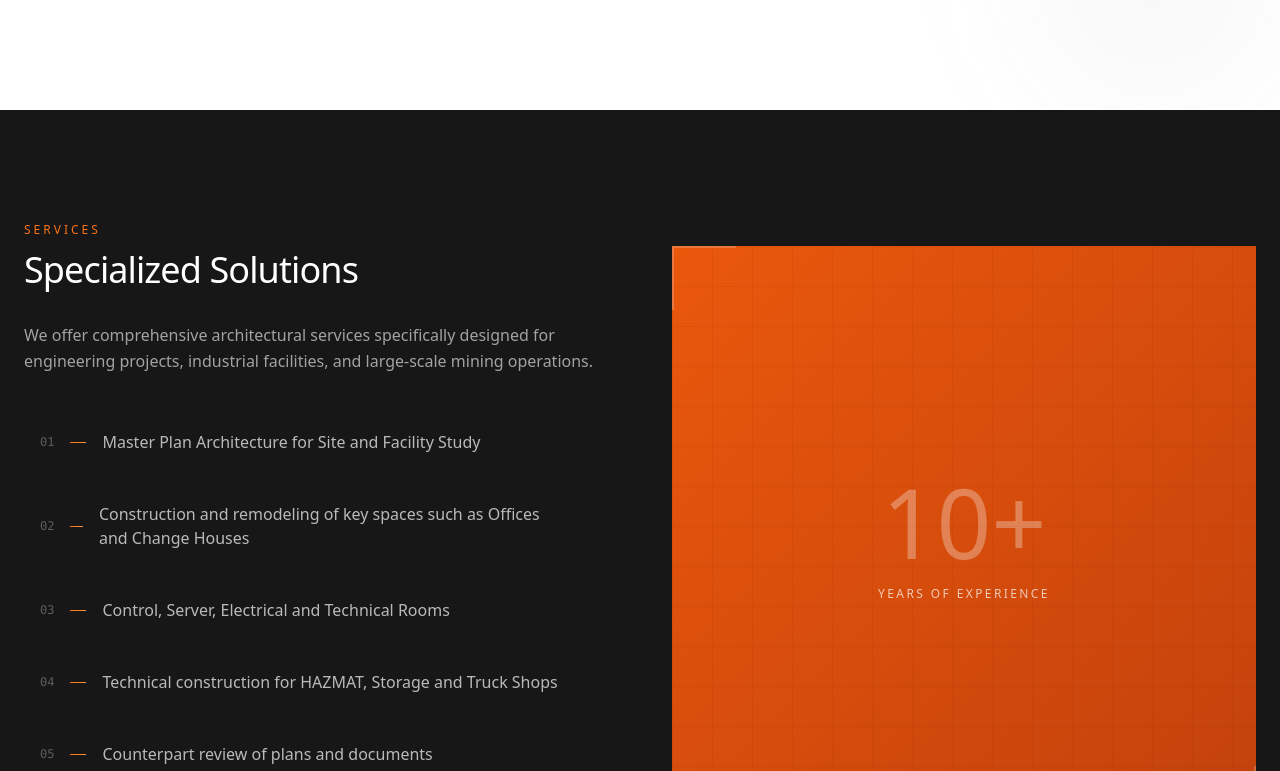
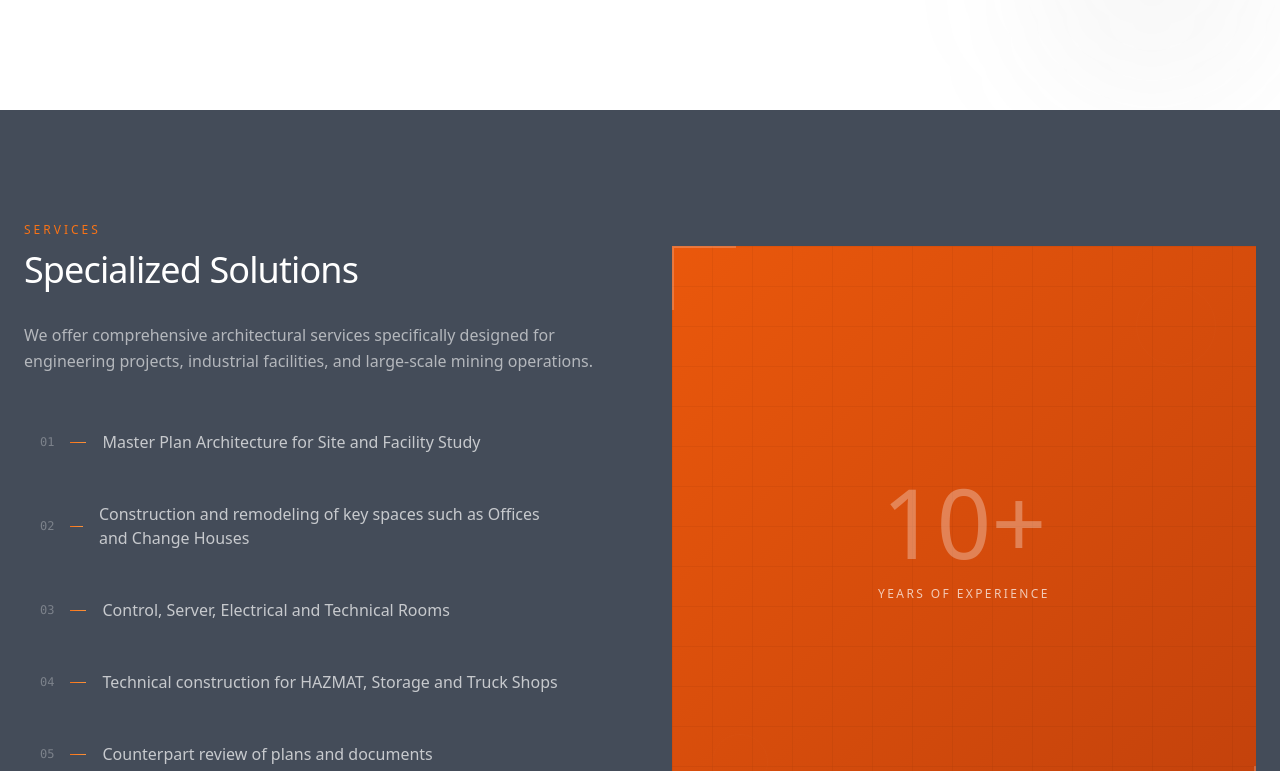
Before and after one commit to sevizcarra/a4e-website, a Next.js app: page / in a window 1280 px wide. Shown: the part 1749-2520 px from the top of the page. Built offline with nearby package versions, Linux system fonts and the light colour scheme.

Commit message:
Footer + Services section bg to #444c59

```diff
--- a/app/page.js
+++ b/app/page.js
@@ -1153,7 +1153,7 @@ const Footer = ({ t }) => {
   const [isLogoHovered, setIsLogoHovered] = useState(false);
 
   return (
-    <footer ref={ref} className="relative bg-neutral-800 py-12 border-t border-neutral-700 overflow-hidden">
+    <footer ref={ref} className="relative bg-[#444c59] py-12 border-t border-neutral-700 overflow-hidden">
       <div className="absolute inset-0 bg-gradient-to-t from-neutral-900 to-neutral-800" />
 
       <div className={`absolute top-0 left-1/4 w-64 h-64 bg-orange-500/10 rounded-full blur-3xl transition-all duration-1000 ${
@@ -1340,7 +1340,7 @@ export default function A4ELanding() {
       </section>
       <AboutSection t={t} />
 
-      <section id="services" className="relative py-20 md:py-28 bg-neutral-900 overflow-hidden">
+      <section id="services" className="relative py-20 md:py-28 bg-[#444c59] overflow-hidden">
         <div className="max-w-7xl mx-auto px-6 relative">
           <div className="grid grid-cols-1 lg:grid-cols-2 gap-16 items-center">
             <ServicesContent t={t} />
```
